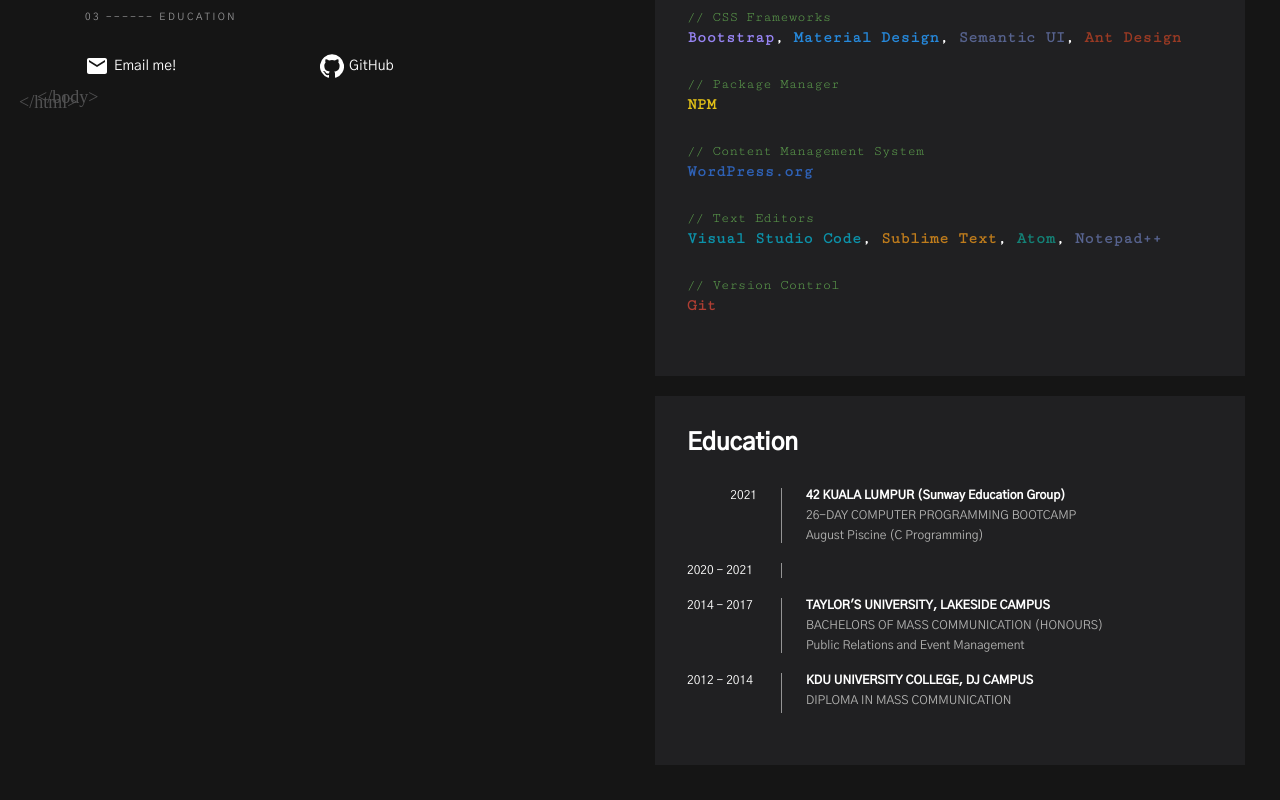
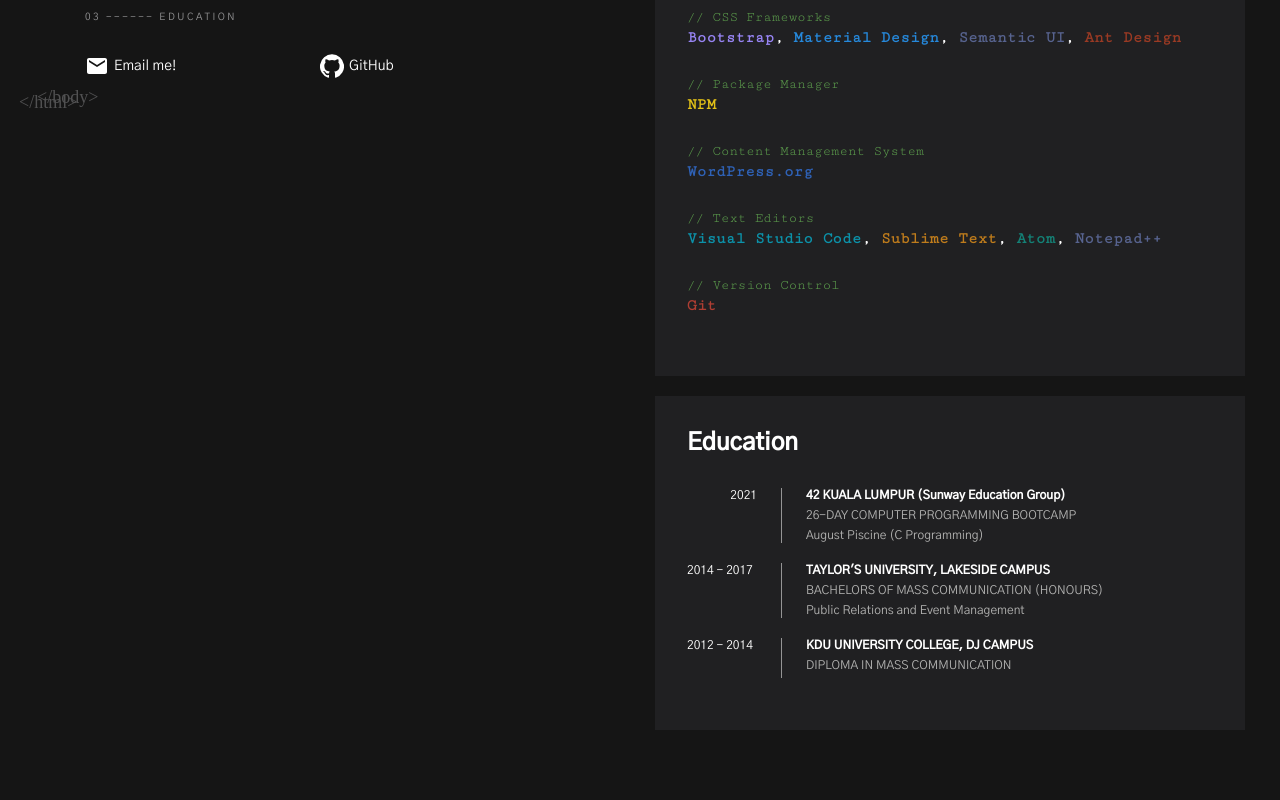
Before and after one commit to imanaqilah/My-Portfolio, a React (Create React App) app: page / in a window 1280 px wide. Shown: the part 478-1278 px from the top of the page. After the commit the page ends 1243 px from the top, so only its background shows below. Built offline with nearby package versions, Linux system fonts and the light colour scheme; a web font is replaced by a local one.

Commit message:
Edited education again

```diff
--- a/src/components/Education.js
+++ b/src/components/Education.js
@@ -23,14 +23,14 @@
                 </GridItemRow2Container>
             </Container>
 
-            <Container>
+            {/* <Container>
                 <GridDateContainer>
                     <p>2020 - 2021</p>
                 </GridDateContainer>
                 <GridLineContainer>
                     <VerticalLine></VerticalLine>
-                </GridLineContainer>
-                {/* <GridItemContainer>
+                </GridLineContainer> */}
+            {/* <GridItemContainer>
                     <p>NEXT ACADEMY</p>
                 </GridItemContainer>
                 <GridItemRowContainer>
@@ -39,7 +39,7 @@
                 <GridItemRow2Container>
                     <p>Full-Stack Web Development</p>
                 </GridItemRow2Container> */}
-            </Container>
+            {/* </Container> */}
 
             <Container>
                 <GridDateContainer>
```
